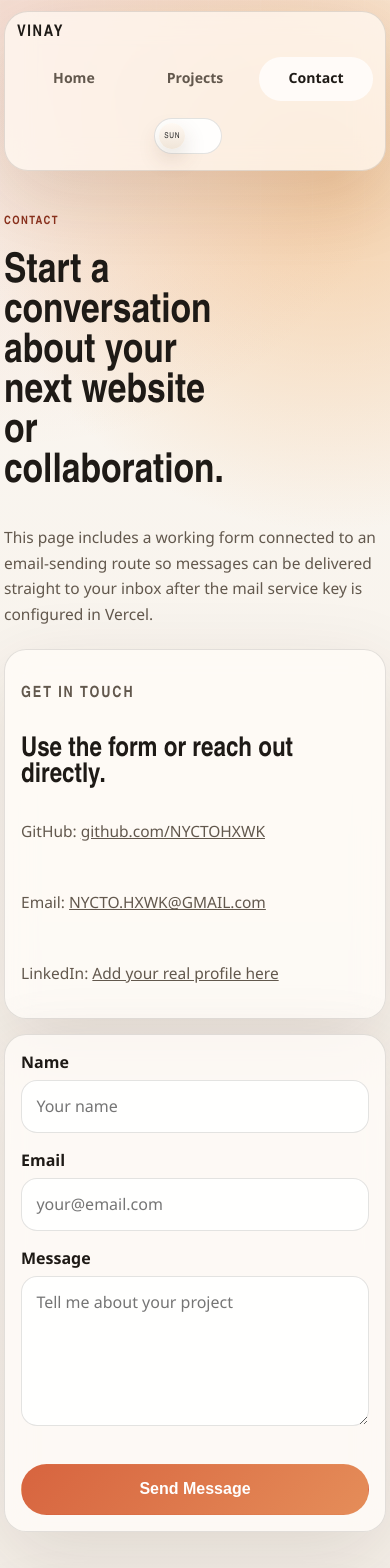
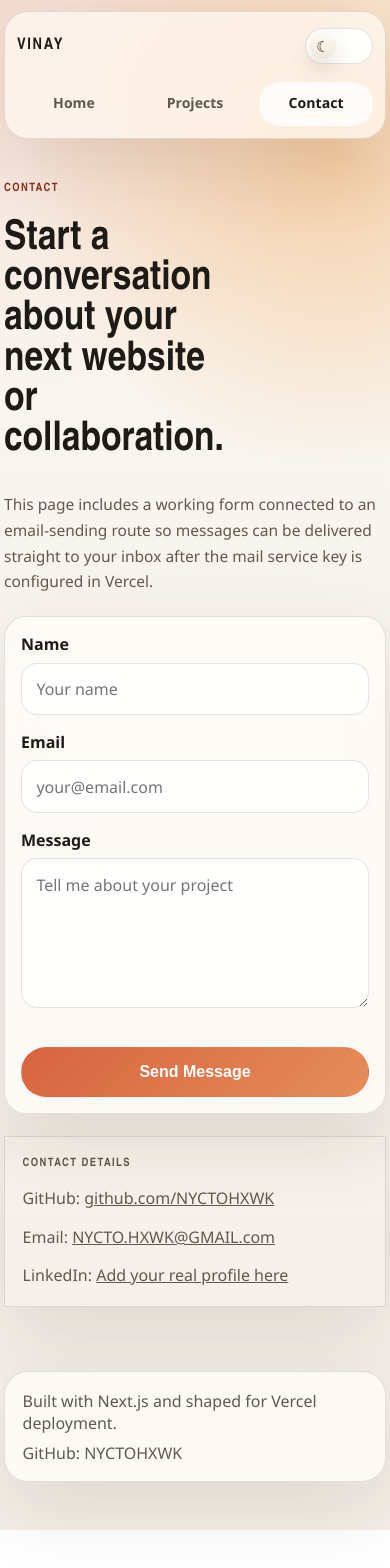
Before and after one commit to NYCTOHXWK/ALPHATEST, a Next.js app: page /contact in a window 390 px wide. Shown: the top 1568 px of the page. After the commit the page ends 1530 px from the top, so only its background shows below. Built offline with nearby package versions, Linux system fonts and the light colour scheme.

Commit message:
Refine mobile contact layout

```diff
--- a/app/contact/page.tsx
+++ b/app/contact/page.tsx
@@ -37,6 +37,25 @@ export default function ContactPage() {
 
         <ContactForm />
       </section>
+
+      <section className="surface-card contact-mobile-info">
+        <p className="mini-label">Contact Details</p>
+        <p>
+          GitHub:{" "}
+          <a href="https://github.com/NYCTOHXWK" target="_blank" rel="noreferrer">
+            github.com/NYCTOHXWK
+          </a>
+        </p>
+        <p>
+          Email: <a href="mailto:NYCTO.HXWK@GMAIL.com">NYCTO.HXWK@GMAIL.com</a>
+        </p>
+        <p>
+          LinkedIn:{" "}
+          <a href="https://www.linkedin.com/" target="_blank" rel="noreferrer">
+            Add your real profile here
+          </a>
+        </p>
+      </section>
     </div>
   );
 }
--- a/app/globals.css
+++ b/app/globals.css
@@ -101,7 +101,8 @@ a {
   position: sticky;
   top: 1rem;
   z-index: 20;
-  display: flex;
+  display: grid;
+  grid-template-columns: auto 1fr auto;
   align-items: center;
   justify-content: space-between;
   gap: 1rem;
@@ -125,6 +126,7 @@ a {
   display: flex;
   flex-wrap: wrap;
   gap: 0.85rem;
+  justify-self: center;
 }
 
 .nav-link {
@@ -420,6 +422,18 @@ html[data-theme="dark"] .project-side-panel {
   gap: 0.9rem;
 }
 
+.contact-mobile-info {
+  display: none;
+  gap: 0.75rem;
+  padding: 1.1rem;
+}
+
+.contact-mobile-info p {
+  margin: 0;
+  color: var(--muted);
+  line-height: 1.65;
+}
+
 .contact-form {
   display: grid;
   gap: 1rem;
@@ -491,6 +505,7 @@ html[data-theme="dark"] .project-side-panel {
   border: 0;
   background: transparent;
   cursor: pointer;
+  justify-self: end;
 }
 
 .theme-toggle-track {
@@ -516,10 +531,8 @@ html[data-theme="dark"] .project-side-panel {
   border-radius: 999px;
   background: var(--toggle-thumb);
   color: #2a2a2a;
-  font-family: var(--font-display), sans-serif;
-  font-size: 0.5rem;
-  letter-spacing: 0.08em;
-  text-transform: uppercase;
+  font-size: 0.95rem;
+  line-height: 1;
   box-shadow: var(--toggle-shadow);
   transform: translateX(0);
   transition: transform 220ms ease, background 220ms ease;
@@ -585,7 +598,10 @@ html[data-theme="dark"] .theme-toggle-thumb {
   }
 
   .theme-toggle {
-    align-self: flex-end;
+    grid-column: 2;
+    grid-row: 1;
+    align-self: start;
+    justify-self: end;
   }
 
   .theme-toggle-track {
@@ -695,6 +711,19 @@ html[data-theme="dark"] .theme-toggle-thumb {
     gap: 0.9rem;
   }
 
+  .contact-layout {
+    display: flex;
+    flex-direction: column;
+  }
+
+  .contact-copy {
+    display: none;
+  }
+
+  .contact-mobile-info {
+    display: grid;
+  }
+
   .project-showcase {
     padding: 1.1rem;
   }
--- a/components/theme-toggle.tsx
+++ b/components/theme-toggle.tsx
@@ -22,6 +22,8 @@ function getPreferredTheme(): Theme {
 export function ThemeToggle() {
   const [theme, setTheme] = useState<Theme>("light");
   const isDark = theme === "dark";
+  const nextThemeLabel = isDark ? "light" : "dark";
+  const nextThemeSymbol = isDark ? "☀" : "☾";
 
   useEffect(() => {
     const nextTheme = getPreferredTheme();
@@ -41,12 +43,14 @@ export function ThemeToggle() {
       type="button"
       className="theme-toggle"
       onClick={toggleTheme}
-      aria-label={isDark ? "Switch to light mode" : "Switch to dark mode"}
+      aria-label={`Switch to ${nextThemeLabel} mode`}
       aria-pressed={isDark}
-      title={isDark ? "Switch to light mode" : "Switch to dark mode"}
+      title={`Switch to ${nextThemeLabel} mode`}
     >
       <span className="theme-toggle-track">
-        <span className="theme-toggle-thumb">{isDark ? "Moon" : "Sun"}</span>
+        <span className="theme-toggle-thumb" aria-hidden="true">
+          {nextThemeSymbol}
+        </span>
       </span>
     </button>
   );
```
